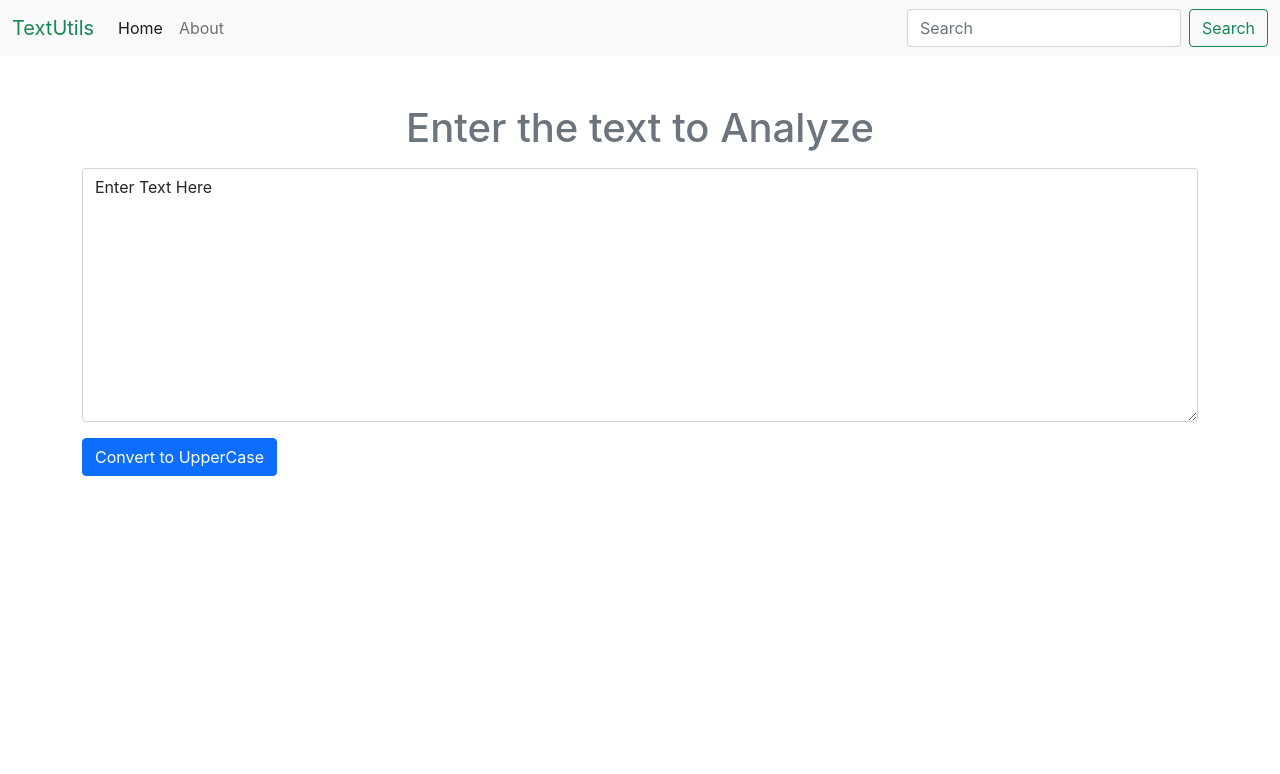
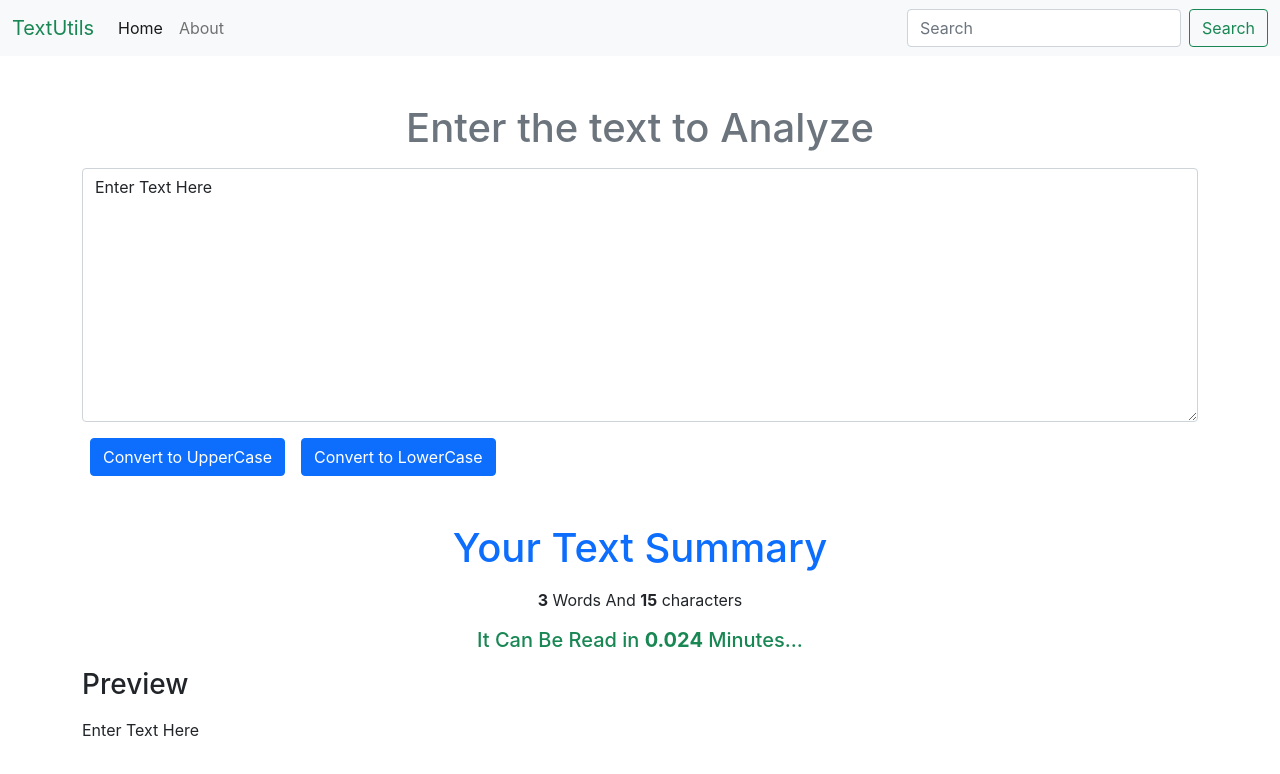
Before and after one commit to Amit8206/React-Practice, a React (Create React App) app: page / in a window 1280 px wide. Shown: the top 774 px of the page. Built offline with nearby package versions, Linux system fonts and the light colour scheme.

Commit message:
Adding Some more features to Text-Utils React Application

```diff
--- a/src/components/TextForm.jsx
+++ b/src/components/TextForm.jsx
@@ -4,12 +4,17 @@ import { useState } from 'react';
 
 export default function TextForm(props) {
 
-    const handleUpClick = () =>{
+    const handleUpClick = () => {
         // console.log("HandleUpClick Botton Clicked " + text)
         let newText = text.toUpperCase();
         setText(newText)
     }
-    const handleOnChange = (event) =>{
+    const handleLoClick = () => {
+        // console.log("HandleUpClick Botton Clicked " + text)
+        let newText = text.toLowerCase();
+        setText(newText)
+    }
+    const handleOnChange = (event) => {
         // console.log("On Change")
         setText(event.target.value)
     }
@@ -18,15 +23,27 @@ export default function TextForm(props) {
     const [text, setText] = useState('Enter Text Here');
 
     return (
-        <div className="container my-5">
+        <>
+            <div className="container my-5">
 
-            <h1 className='heading text-center text-secondary'>{props.heading}</h1>
+                <h1 className='heading text-center text-secondary'>{props.heading}</h1>
 
-            <div className="mb-3 my-3">
-                <textarea className="form-control" value={text} onChange={handleOnChange} id="exampleFormControlTextarea1" rows="10"></textarea>
+                <div className="mb-3 my-3">
+                    <textarea className="form-control" value={text} onChange={handleOnChange} id="exampleFormControlTextarea1" rows="10"></textarea>
+                </div>
+                <button className="btn btn-primary mx-2" onClick={handleUpClick}>Convert to UpperCase</button>
+                <button className="btn btn-primary mx-2" onClick={handleLoClick}>Convert to LowerCase</button>
             </div>
-            <button className="btn btn-primary" onClick={handleUpClick}>Convert to UpperCase</button>
 
-        </div>
+            <div className="container my-5">
+                <h1 className='summary text-center text-primary'>Your Text Summary</h1>
+                <p className='result text-center my-3'><b>{text.split(" ").length}</b> Words And <b>{text.length}</b> characters</p>
+                <h5 className='result text-center text-success my-3'>It Can Be Read in <b>{ 0.008 * text.split(" ").length }</b> Minutes... </h5>
+
+                <h3 className='preview my-3'>Preview</h3>
+                <p className='pri-text my-2'>{text}</p>
+            </div>
+
+        </>
     )
 }
```
